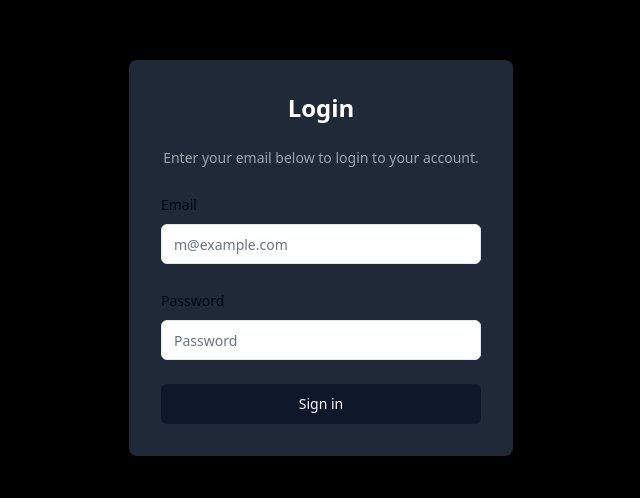
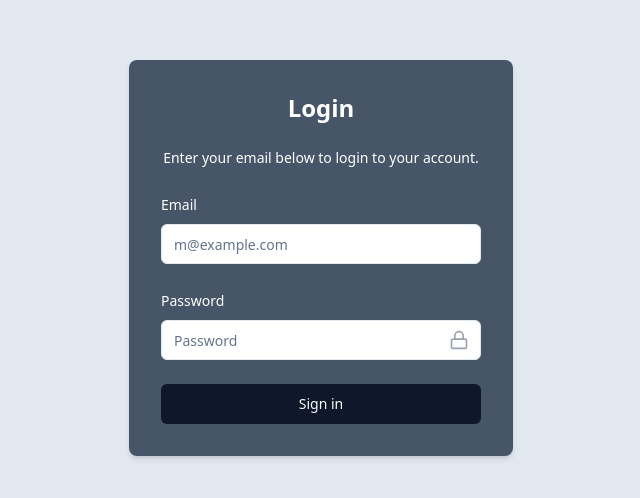
Before and after one commit to vandysadam/prelek-frontend-from, a React (Vite) app: page /login in a window 1280 px wide. Shown: the part 142-640 px from the top of the page, without its empty margins (319-959 px from the left). Built offline with nearby package versions, Linux system fonts and the light colour scheme; no server answers.

Commit message:
feat: loading screen re color, adding lock button on password

```diff
--- a/src/components/data-tables/datatable.tsx
+++ b/src/components/data-tables/datatable.tsx
@@ -1,33 +1,32 @@
-import React, { useEffect, useState } from 'react';
-import {
-  useReactTable,
-  getCoreRowModel,
-  getSortedRowModel,
-  getFilteredRowModel,
-  ColumnDef,
-} from '@tanstack/react-table';
+import { Button } from '@/components/ui/button';
 import {
   Table,
+  TableBody,
+  TableCell,
+  TableHead,
   TableHeader,
   TableRow,
-  TableHead,
-  TableBody,
-  TableCell,
 } from '@/components/ui/table'; // Adjust based on your file paths
-import { Button } from '@/components/ui/button';
-import { Input } from '@/components/ui/input';
+import {
+  ColumnDef,
+  getCoreRowModel,
+  getFilteredRowModel,
+  getSortedRowModel,
+  useReactTable,
+} from '@tanstack/react-table';
+import React, { useEffect, useState } from 'react';
 
 import {
   DropdownMenu,
+  DropdownMenuCheckboxItem,
+  DropdownMenuContent,
   DropdownMenuTrigger,
-  DropdownMenuContent,
-  DropdownMenuCheckboxItem,
 } from '@/components/ui/dropdown-menu';
 import {
+  ArrowDown,
+  ArrowUp,
+  ArrowUpDown,
   ChevronDown,
-  ArrowUp,
-  ArrowDown,
-  ArrowUpDown,
   Search,
 } from 'lucide-react';
 import { useDebounce } from 'use-debounce';
@@ -151,20 +150,11 @@ const DataTable = <T extends object>({
   return (
     <div>
       {/* Column Dropdown Menu */}
-      <div className="flex items-center py-4">
+      <div className="flex items-center justify-between py-4">
         {/* Global Filter */}
         {options.enableGlobalFilter && (
-          // <div className="relative w-full pr-5">
-          //   <Search className="absolute right-9 top-3 h-4 w-4 text-muted-foreground" />
-          //   <Input
-          //     placeholder="Search..."
-          //     type="text"
-          //     value={globalFilter}
-          //     className="w-full"
-          //     onChange={(e) => setGlobalFilter(e.target.value)}
-          //   />
-          // </div>
-          <div className="relative w-full pr-5 mb-4">
+          <div className="relative w-full pr-5">
+            <Search className="absolute right-9 top-3 h-4 w-4 text-muted-foreground" />
             <DebounceInput
               value={globalFilter}
               onChange={(value) => {
@@ -172,6 +162,7 @@ const DataTable = <T extends object>({
                 if (onSearchChange) onSearchChange(value.toString()); // Trigger search handler
               }}
               placeholder="Search..."
+              className="w-full h-10 pl-3 pr-10" // Adjust height and padding for better alignment
             />
           </div>
         )}
--- a/src/pages/login.tsx
+++ b/src/pages/login.tsx
@@ -16,7 +16,8 @@ import { useAuthLoginMutation } from '../../modules/auth/auth.api';
 import { useTypedDispatch } from '../../store';
 import { useNavigate } from 'react-router-dom';
 import { authSlice } from '../../modules/auth/auth.slice';
-import { Loader2 } from 'lucide-react';
+import { Loader2, Lock, LockOpen } from 'lucide-react';
+import { useState } from 'react';
 
 // Define the schema using Zod
 const loginSchema = z.object({
@@ -30,6 +31,7 @@ type LoginFormInputs = z.infer<typeof loginSchema>; // Infer the form value type
 
 const LoginPage: React.FC = () => {
   const [authLogin, loginProcess] = useAuthLoginMutation();
+  const [isPasswordVisible, setPasswordVisible] = useState(false); // State for toggling password visibility
 
   // Setup form with the resolver for zod validation
   const form = useForm<LoginFormInputs>({
@@ -63,10 +65,10 @@ const LoginPage: React.FC = () => {
   };
 
   return (
-    <div className="flex items-center justify-center min-h-screen bg-black">
-      <div className="w-full max-w-sm p-8 space-y-6 bg-gray-800 rounded-lg shadow-md">
+    <div className="flex items-center justify-center min-h-screen bg-slate-200">
+      <div className="w-full max-w-sm p-8 space-y-6 bg-slate-600 rounded-lg shadow-md">
         <h2 className="text-2xl font-bold text-center text-white">Login</h2>
-        <p className="text-sm text-center text-gray-400">
+        <p className="text-sm text-center text-white">
           Enter your email below to login to your account.
         </p>
 
@@ -77,7 +79,7 @@ const LoginPage: React.FC = () => {
               name="email"
               render={({ field }) => (
                 <FormItem>
-                  <FormLabel>Email</FormLabel>
+                  <FormLabel className="text-white">Email</FormLabel>
                   <FormControl>
                     <Input placeholder="m@example.com" {...field} />
                   </FormControl>
@@ -85,7 +87,7 @@ const LoginPage: React.FC = () => {
                 </FormItem>
               )}
             />
-
+            {/*
             <FormField
               control={form.control}
               name="password"
@@ -94,6 +96,36 @@ const LoginPage: React.FC = () => {
                   <FormLabel>Password</FormLabel>
                   <FormControl>
                     <Input type="password" placeholder="Password" {...field} />
+                  </FormControl>
+                  <FormMessage />
+                </FormItem>
+              )}
+            /> */}
+            <FormField
+              control={form.control}
+              name="password"
+              render={({ field }) => (
+                <FormItem>
+                  <FormLabel className="text-white">Password</FormLabel>
+                  <FormControl>
+                    <div className="relative">
+                      <Input
+                        type={isPasswordVisible ? 'text' : 'password'} // Toggle between text and password
+                        placeholder="Password"
+                        {...field}
+                      />
+                      <button
+                        type="button"
+                        className="absolute inset-y-0 right-0 pr-3 flex items-center text-gray-400"
+                        onClick={() => setPasswordVisible(!isPasswordVisible)}
+                      >
+                        {isPasswordVisible ? (
+                          <LockOpen className="h-5 w-5" />
+                        ) : (
+                          <Lock className="h-5 w-5" />
+                        )}
+                      </button>
+                    </div>
                   </FormControl>
                   <FormMessage />
                 </FormItem>
```
